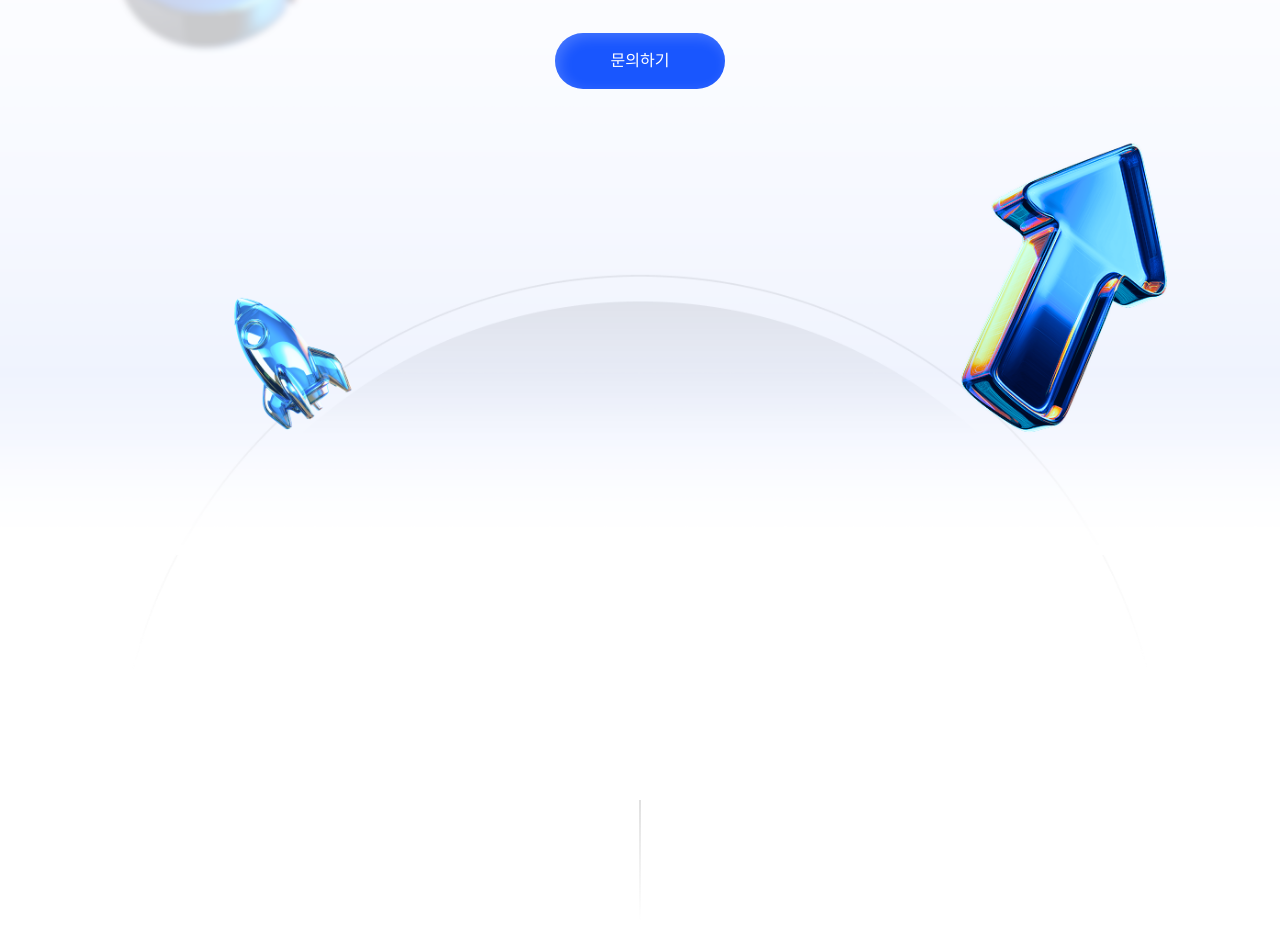
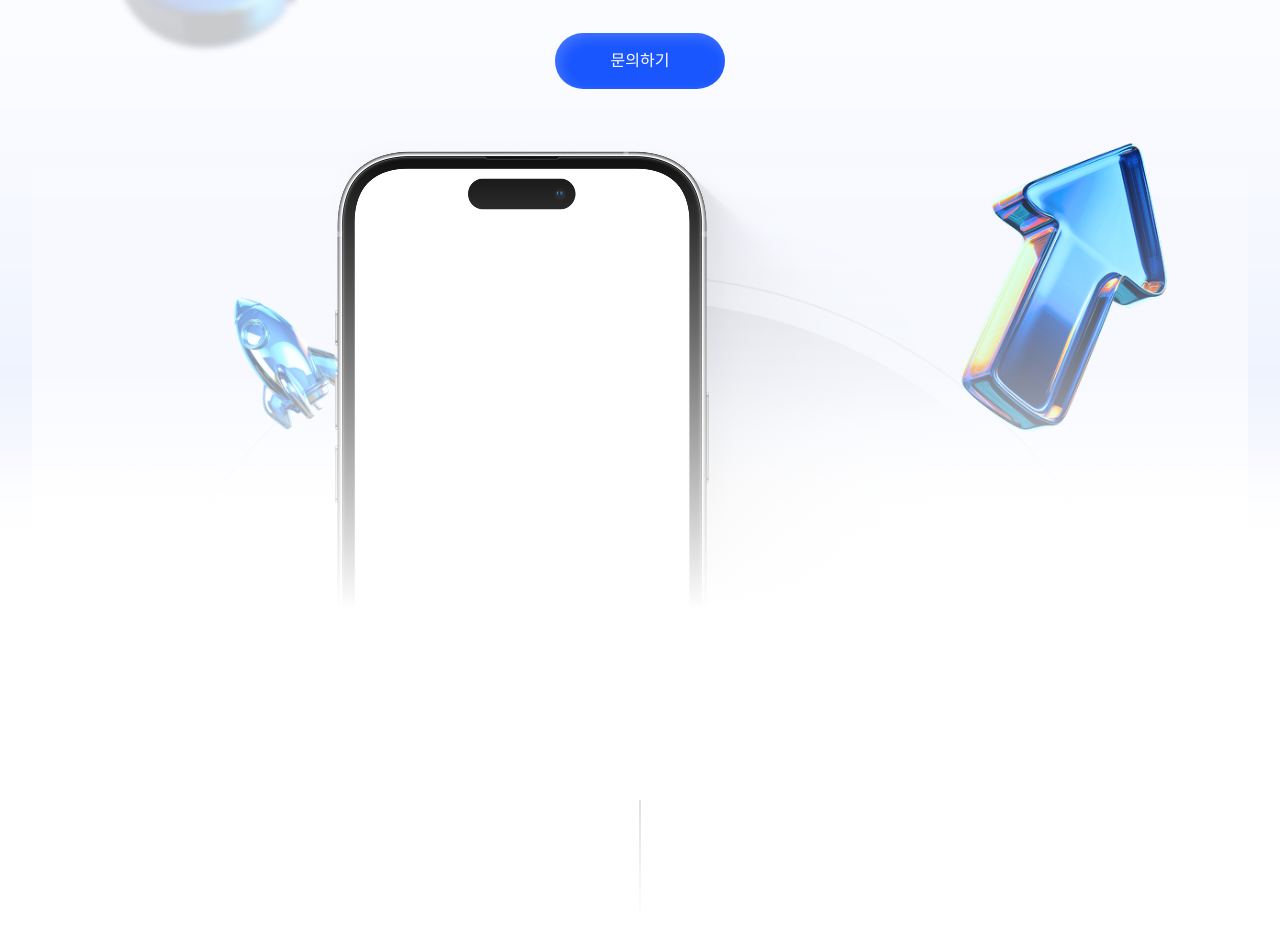
Before and after one commit to shongCoder/ad_booster, a React (Vite) app: page / in a window 1280 px wide. Shown: the part 400-1352 px from the top of the page. Built offline with nearby package versions, Linux system fonts and the light colour scheme; a web font is replaced by a local one.

Commit message:
폰 작업중

```diff
--- a/src/components/MainComponent.jsx
+++ b/src/components/MainComponent.jsx
@@ -46,11 +46,21 @@ function MainComponent() {
                                     </button>
                                 </a>
                             </div>
+                            <div className="relative w-full flex justify-center items-center mt-10">
+                                <img src="./img/main/phone.png" className="relative z-0" />
+
+                                {/* 1. 아래 50% 완전 화이트 덮기 */}
+                                <div className="absolute bottom-0 left-0 w-full h-1/2 bg-white z-10"></div>
+
+                                {/* 2. 그 위에 부드럽게 투명해지는 그라데이션 */}
+                                <div className="absolute bottom-1/2 left-0 w-full h-1/2 bg-gradient-to-t from-white to-transparent z-10"></div>
+                            </div>
                         </div>
                     </div>
                 </div>
                 {/* 메인 비주얼 */}
 
+                <div className="relative absolute w-full z-20">
                     <div className="flex justify-center items-center md:mb-[3.75rem] mb-0">
                         <img src="./img/main/dashed_line.png" alt="dashed line" />
                     </div>
@@ -244,6 +254,8 @@ function MainComponent() {
                             </button>
                         </a>
                     </div>
+                </div>
+
 
             </div>
         </div>
--- a/src/components/layout/Header.jsx
+++ b/src/components/layout/Header.jsx
@@ -6,7 +6,7 @@ const Header = () => {
 
 
   return (
-    <div className="lg:h-20 fixed top-0 left-0 w-full z-50 h-[3.5rem] bg-[rgba(255,255,255, 0.7)] backdrop-blur-xl">
+    <div className="lg:h-20 fixed top-0 left-0 w-full z-50 h-[3.5rem] bg-[rgba(255,255,255, 0.9)] backdrop-blur-3xl">
       <div className="lg:px-[6.25rem] md:px-8 px-5 text-adb_menu flex h-full items-center justify-between">
         {/* 로고 */}
         <div className="lg:w-[8.75rem] md:w-[9.125rem] w-[8rem]">
```
Also changed, not shown: public/img/arrow-top.png (added), public/img/main/phone.png (added). Lines whose indentation alone changed are shown as unchanged.
